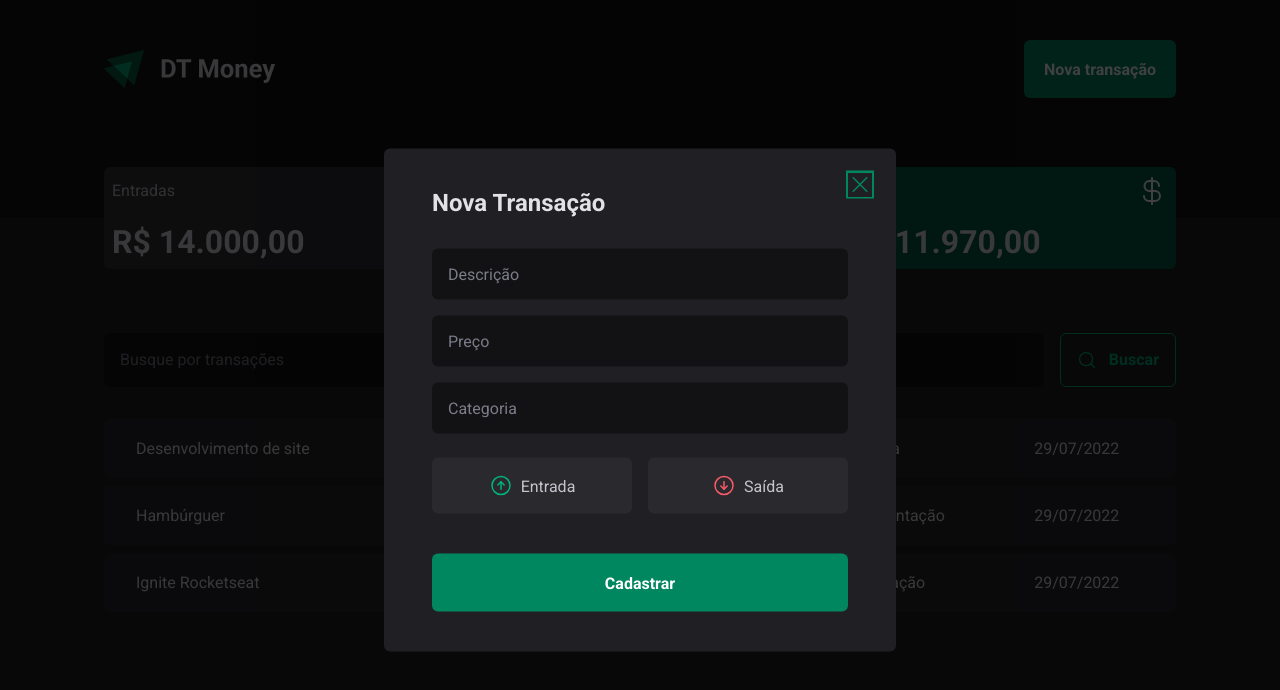
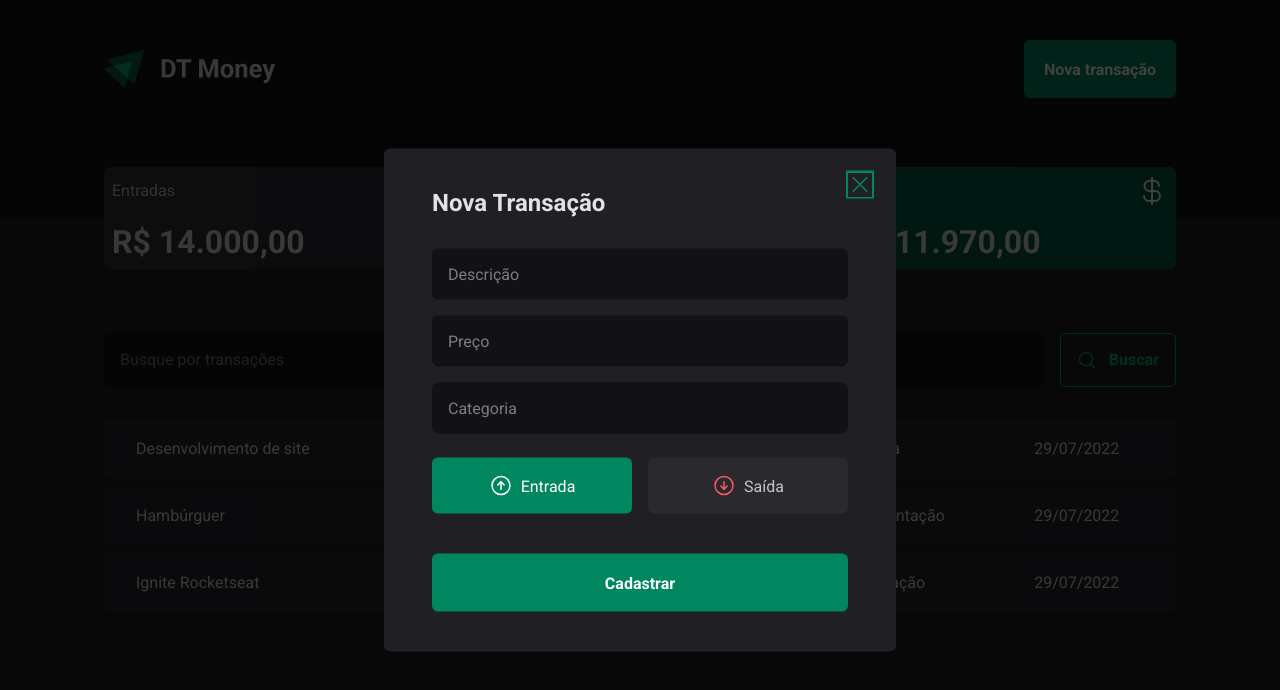
Before and after one commit to alexandronrossi/03-dt-money, a React (Vite) app: page / in a window 1280 px wide. Both pictures are taken after a click on the button "Nova transação". Shown: the top 690 px of the page. Built offline with nearby package versions, Linux system fonts and the light colour scheme; data requests are answered from the project's data file.

Commit message:
Curso: Consumo de API e permormance no ReactJS | Módulo: Conexão com a API | Aula: Controlled components

```diff
--- a/src/components/NewTransactionModal/index.tsx
+++ b/src/components/NewTransactionModal/index.tsx
@@ -1,7 +1,7 @@
 import * as AlertDialog from "@radix-ui/react-alert-dialog";
 import { ArrowCircleDown, ArrowCircleUp, X } from "phosphor-react";
-import * as zod from 'zod';
-import { useForm } from "react-hook-form";
+import * as zod from "zod";
+import { Controller, useForm } from "react-hook-form";
 import { zodResolver } from "@hookform/resolvers/zod";
 
 import {
@@ -16,23 +16,27 @@
 	description: zod.string(),
 	price: zod.number(),
 	category: zod.string(),
-	type: zod.enum(['income', 'outcome']),
+	type: zod.enum(["income", "outcome"]),
 });
 
 type newTransactionFormInputs = zod.infer<typeof newTransactionFormSchema>;
 
 export function NewTransactionModal() {
 	const {
+		control,
 		register,
 		handleSubmit,
-		formState: { isSubmitting }
+		formState: { isSubmitting },
 	} = useForm<newTransactionFormInputs>({
 		resolver: zodResolver(newTransactionFormSchema),
+		defaultValues: {
+			type: 'income'
+		}
 	});
 
 	async function handleCreateNewTransaction(data: newTransactionFormInputs) {
-		await new Promise(resolve => setTimeout(resolve, 2000))
-		console.log(data)
+		await new Promise((resolve) => setTimeout(resolve, 2000));
+		console.log(data);
 	}
 
 	return (
@@ -45,28 +49,39 @@
 					<X size={24} />
 				</CancelButton>
 
-				<form action="" onSubmit={handleSubmit(handleCreateNewTransaction)}>
+				<form
+					action=""
+					onSubmit={handleSubmit(handleCreateNewTransaction)}
+				>
 					<input
 						type="text"
 						placeholder="Descrição"
 						required
-						{...register('description')}
+						{...register("description")}
 					/>
 					<input
 						type="number"
 						placeholder="Preço"
 						required
-						{...register('price', { valueAsNumber: true })}
+						{...register("price", { valueAsNumber: true })}
 					/>
 					<input
 						type="text"
 						placeholder="Categoria"
 						required
-						{...register('category')}
+						{...register("category")}
 					/>
 
-					<TransactionType>
-						<TransactionTypeButton variant="income" value="income">
+					<Controller
+						control={control}
+						name="type"
+						render={({ field }) => {
+							return (
+								<TransactionType onValueChange={field.onChange} value={field.value}>
+									<TransactionTypeButton
+										variant="income"
+										value="income"
+									>
 										<ArrowCircleUp size={24} />
 										Entrada
 									</TransactionTypeButton>
@@ -79,8 +94,13 @@
 										Saída
 									</TransactionTypeButton>
 								</TransactionType>
+							);
+						}}
+					/>
 
-					<button type="submit" disabled={isSubmitting}>Cadastrar</button>
+					<button type="submit" disabled={isSubmitting}>
+						Cadastrar
+					</button>
 				</form>
 			</Content>
 		</AlertDialog.Portal>
```
Lines whose indentation alone changed are shown as unchanged.
